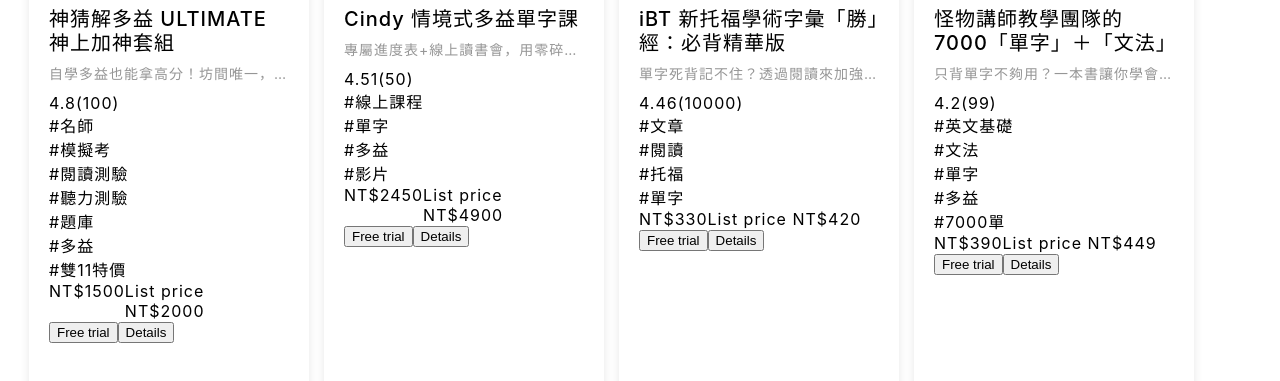
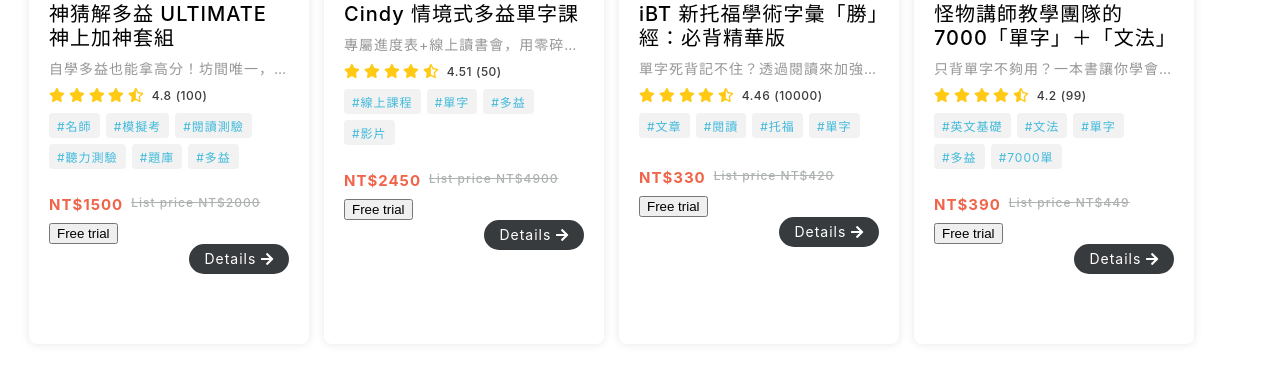
Before and after one commit to Russelllin7789/simpleNext, a Next.js app: page /demo in a window 1280 px wide. Shown: the part 329-710 px from the top of the page. Built offline with nearby package versions, Linux system fonts and the light colour scheme.

Commit message:
Add the left CSS

```diff
--- a/components/card/card.js
+++ b/components/card/card.js
@@ -43,25 +43,64 @@ const Card = (props) => {
         <div className={classes.class_title}>{name}</div>
         <div className={classes.class_desc}>{desc}</div>
         <div className={classes.rate_container}>
-          {/* <img src={}></img> */}
+          <svg viewBox="0 0 576 512">
+            <path
+              fill="currentColor"
+              d="M259.3 17.8L194 150.2 47.9 171.5c-26.2 3.8-36.7 36.1-17.7 54.6l105.7 103-25 145.5c-4.5 26.3 23.2 46 46.4 33.7L288 439.6l130.7 68.7c23.2 12.2 50.9-7.4 46.4-33.7l-25-145.5 105.7-103c19-18.5 8.5-50.8-17.7-54.6L382 150.2 316.7 17.8c-11.7-23.6-45.6-23.9-57.4 0z"
+            />
+          </svg>
+          <svg viewBox="0 0 576 512">
+            <path
+              fill="currentColor"
+              d="M259.3 17.8L194 150.2 47.9 171.5c-26.2 3.8-36.7 36.1-17.7 54.6l105.7 103-25 145.5c-4.5 26.3 23.2 46 46.4 33.7L288 439.6l130.7 68.7c23.2 12.2 50.9-7.4 46.4-33.7l-25-145.5 105.7-103c19-18.5 8.5-50.8-17.7-54.6L382 150.2 316.7 17.8c-11.7-23.6-45.6-23.9-57.4 0z"
+            />
+          </svg>
+          <svg viewBox="0 0 576 512">
+            <path
+              fill="currentColor"
+              d="M259.3 17.8L194 150.2 47.9 171.5c-26.2 3.8-36.7 36.1-17.7 54.6l105.7 103-25 145.5c-4.5 26.3 23.2 46 46.4 33.7L288 439.6l130.7 68.7c23.2 12.2 50.9-7.4 46.4-33.7l-25-145.5 105.7-103c19-18.5 8.5-50.8-17.7-54.6L382 150.2 316.7 17.8c-11.7-23.6-45.6-23.9-57.4 0z"
+            />
+          </svg>
+          <svg viewBox="0 0 576 512">
+            <path
+              fill="currentColor"
+              d="M259.3 17.8L194 150.2 47.9 171.5c-26.2 3.8-36.7 36.1-17.7 54.6l105.7 103-25 145.5c-4.5 26.3 23.2 46 46.4 33.7L288 439.6l130.7 68.7c23.2 12.2 50.9-7.4 46.4-33.7l-25-145.5 105.7-103c19-18.5 8.5-50.8-17.7-54.6L382 150.2 316.7 17.8c-11.7-23.6-45.6-23.9-57.4 0z"
+            />
+          </svg>
+          <svg viewBox="0 0 536 512">
+            <path
+              fill="currentColor"
+              d="M508.55 171.51L362.18 150.2 296.77 17.81C290.89 5.98 279.42 0 267.95 0c-11.4 0-22.79 5.9-28.69 17.81l-65.43 132.38-146.38 21.29c-26.25 3.8-36.77 36.09-17.74 54.59l105.89 103-25.06 145.48C86.98 495.33 103.57 512 122.15 512c4.93 0 10-1.17 14.87-3.75l130.95-68.68 130.94 68.7c4.86 2.55 9.92 3.71 14.83 3.71 18.6 0 35.22-16.61 31.66-37.4l-25.03-145.49 105.91-102.98c19.04-18.5 8.52-50.8-17.73-54.6zm-121.74 123.2l-18.12 17.62 4.28 24.88 19.52 113.45-102.13-53.59-22.38-11.74.03-317.19 51.03 103.29 11.18 22.63 25.01 3.64 114.23 16.63-82.65 80.38z"
+            />
+          </svg>
           <span>{average_rating}</span>
           <span>({rating_count})</span>
         </div>
         <div className={classes.tag_container}>
           {tags.map((tag, index) => (
-            <div key={index}>#{tag}</div>
+            <div className={classes.tag_itself} key={index}>
+              #{tag}
+            </div>
           ))}
         </div>
         <div className={classes.price_container}>
-          <div>{currency}$</div>
-          <div>{sale_price}</div>
-          <div>
+          <div className={classes.special_sale}>{currency}$</div>
+          <div className={classes.special_sale}>{sale_price}</div>
+          <div className={classes.original_price}>
             List price {currency}${list_price}
           </div>
         </div>
         <div className={classes.action_container}>
           <button>Free trial</button>
-          <button>Details</button>
+          <div className={classes.detail_container}>
+            Details
+            <svg viewBox="0 0 448 512">
+              <path
+                fill="currentColor"
+                d="M190.5 66.9l22.2-22.2c9.4-9.4 24.6-9.4 33.9 0L441 239c9.4 9.4 9.4 24.6 0 33.9L246.6 467.3c-9.4 9.4-24.6 9.4-33.9 0l-22.2-22.2c-9.5-9.5-9.3-25 .4-34.3L311.4 296H24c-13.3 0-24-10.7-24-24v-32c0-13.3 10.7-24 24-24h287.4L190.9 101.2c-9.8-9.3-10-24.8-.4-34.3z"
+              />
+            </svg>
+          </div>
         </div>
       </div>
     </div>
--- a/components/card/card.module.css
+++ b/components/card/card.module.css
@@ -71,14 +71,93 @@
 }
 
 .rate_container {
+  display: flex;
+  align-items: center;
+  margin-bottom: 10px;
+}
+
+.rate_container svg {
+  display: inline-block;
+  font-size: 14px;
+  overflow: visible;
+  margin-right: 4px;
+  color: #ffc914;
+  width: 1.125em;
+  height: 1em;
+  vertical-align: -0.125em;
+}
+
+.rate_container span {
+  font-size: 12px;
+  font-weight: 500;
+  letter-spacing: 0.5px;
+  color: #3a3d3e;
+  margin-left: 4px;
 }
 
 .tag_container {
+  font-size: 12px;
+  max-height: 58px;
+  overflow: hidden;
+}
+
+.tag_itself {
+  display: inline-block;
+  background-color: rgb(242, 242, 242);
+  border-radius: 4px;
+  padding: 4px 8px;
+  margin-right: 6px;
+  margin-bottom: 6px;
+  color: rgb(66, 186, 219);
 }
 
 .price_container {
   display: flex;
+  margin-top: 1.5rem;
+  margin-bottom: 0.5rem;
+}
+
+.special_sale {
+  font-size: 15px;
+  font-weight: bold;
+  color: rgb(240, 100, 73);
+  letter-spacing: 1px;
+  align-items: center;
+}
+
+.original_price {
+  font-size: 12px;
+  font-weight: 500;
+  color: rgb(173, 177, 177);
+  text-decoration: line-through rgb(173, 177, 177);
+  margin-left: 8px;
 }
 
 .action_container {
 }
+
+.detail_container {
+  display: flex;
+  font-size: 14px;
+  width: 100px;
+  height: 30px;
+  align-items: center;
+  justify-content: center;
+  color: white;
+  background: rgb(56, 59, 61);
+  justify-self: flex-end;
+  border-radius: 20px;
+  border: none;
+  flex: 1 1 0%;
+}
+
+.detail_container svg {
+  display: inline-block;
+  overflow: visible;
+  width: 0.875em;
+  margin-left: 5px;
+  font-size: 14px;
+  height: 1em;
+  vertical-align: -0.125em;
+  color: white;
+}
```
